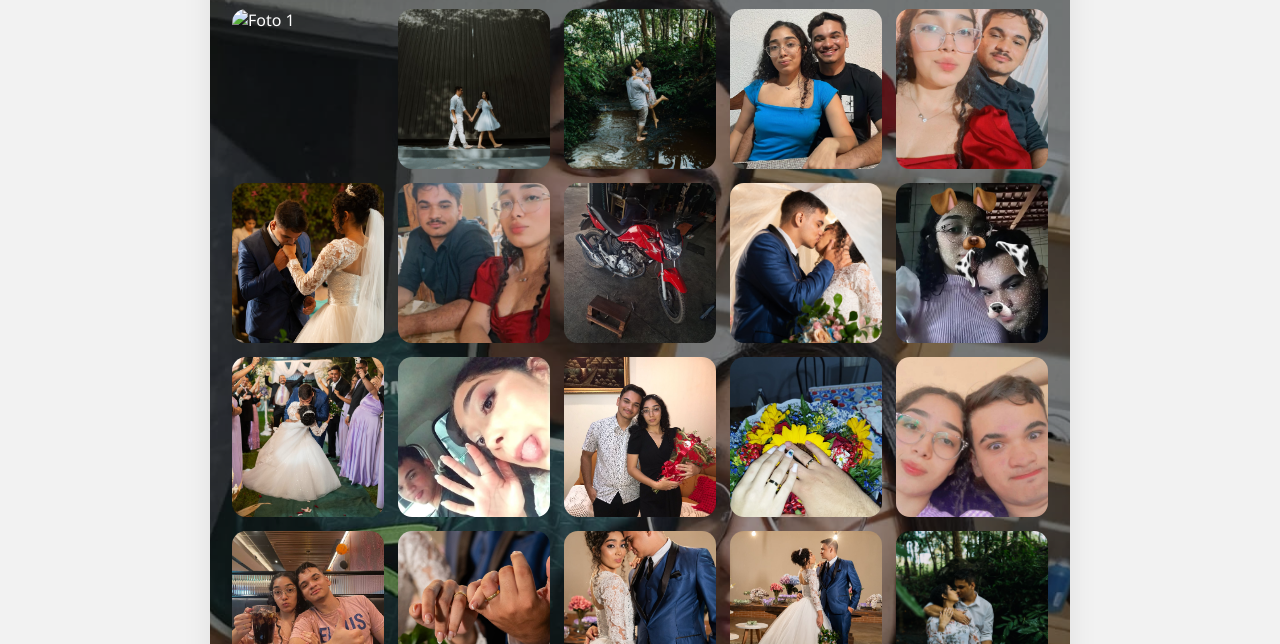
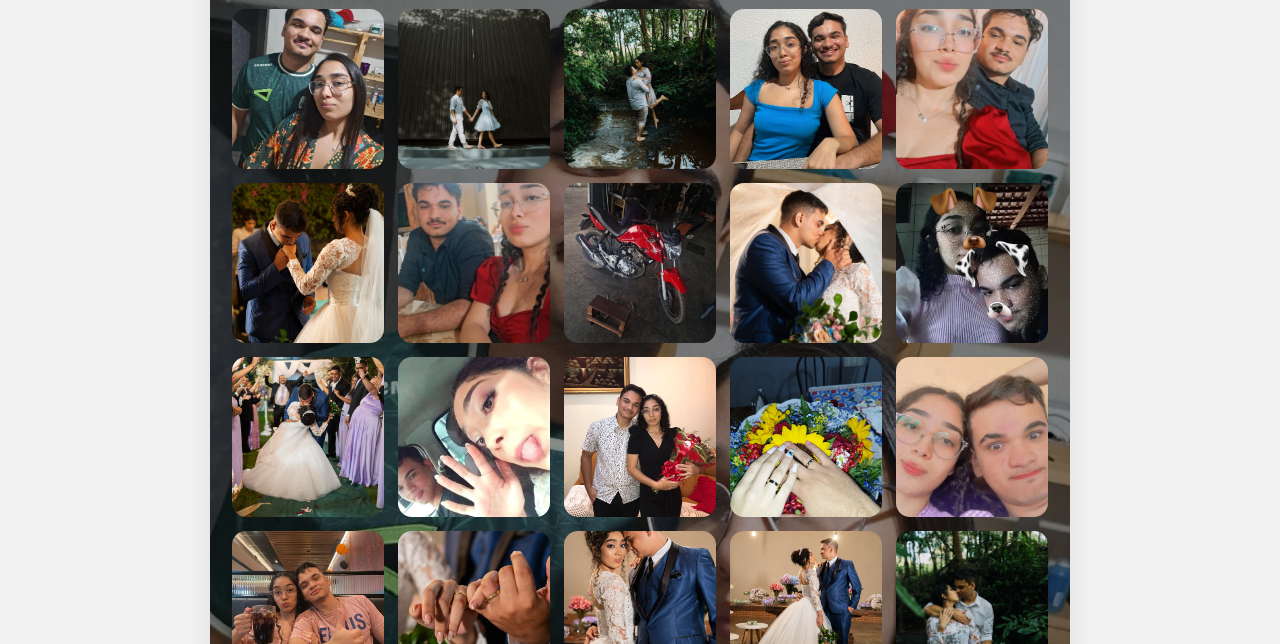
Before and after one commit to CarlosEduardoSouzaLima/carloseduardosouzalima.github.io, a plain HTML site: page todas-fotos.html in a window 1280 px wide. Shown: the part 156-800 px from the top of the page. Drawn offline with Linux system fonts and the light colour scheme.

Commit message:
Add files via upload

```diff
--- a/script.js
+++ b/script.js
@@ -112,7 +112,7 @@ function adicionarImagensAutomaticas() {
   // Página do doguinho
   if (pagina.includes("todas-fotos-doguinho")) {
     prefixo = "d";
-    quantidade = 24; // 🔴 AJUSTE se tiver mais ou menos
+    quantidade = 25; // 🔴 AJUSTE se tiver mais ou menos
   }
 
   // Página do casal
--- a/todas-fotos.html
+++ b/todas-fotos.html
@@ -18,7 +18,7 @@
     <main>
       <section
         class="card-background"
-        style="background-image: url('fotos/01.jpg')"
+        style="background-image: url('fotos/01.jpeg')"
       >
         <div class="card-background-content">
           <h2>📸 Todas as Fotos</h2>
```
Also changed, not shown: index.html (+3 -3 lines), fotos/01.jpeg (added), fotos/d25.jpeg (added).
